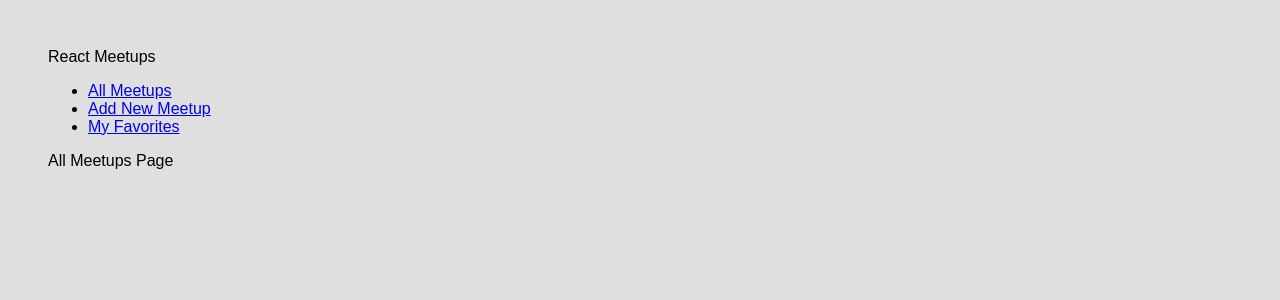
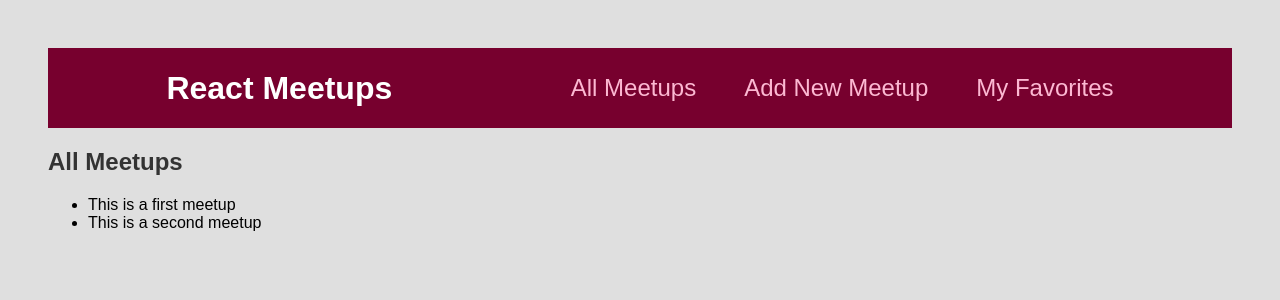
Before and after one commit to JonahJKim/meeting-app, a React (Create React App) app: page / in a window 1280 px wide. Shown: the top 300 px of the page. Built offline with nearby package versions, Linux system fonts and the light colour scheme.

Commit message:
Added reading of DUMMY_DATA

```diff
--- a/src/components/layout/MainNavigation.js
+++ b/src/components/layout/MainNavigation.js
@@ -1,8 +1,10 @@
 import { Link } from 'react-router-dom'
 
+import classes from './MainNavigation.module.css'
+
 function MainNavigation() {
-    return <header>
-        <div>React Meetups</div>
+    return <header className={classes.header}>
+        <div className={classes.logo}>React Meetups</div>
         <nav>
             <ul>
                 <li>
--- /dev/null
+++ b/src/components/layout/MainNavigation.module.css
@@ -0,0 +1,47 @@
+.header {
+    width: 100%;
+    height: 5rem;
+    display: flex;
+    align-items: center;
+    justify-content: space-between;
+    background-color: #77002e;
+    padding: 0 10%;
+  }
+
+  .logo {
+    font-size: 2rem;
+    color: white;
+    font-weight: bold;
+  }
+
+  .header ul {
+    list-style: none;
+    margin: 0;
+    padding: 0;
+    display: flex;
+    align-items: baseline;
+  }
+
+  .header li {
+    margin-left: 3rem;
+  }
+
+  .header a {
+    text-decoration: none;
+    font-size: 1.5rem;
+    color: #fcb8d2;
+  }
+
+  .header a:hover,
+  .header a:active,
+  .header a.active {
+    color: white;
+  }
+
+  .badge {
+    background-color: #cc2062;
+    color: white;
+    border-radius: 12px;
+    padding: 0 1rem;
+    margin-left: 0.5rem;
+  }
--- a/src/pages/AllMeetups.js
+++ b/src/pages/AllMeetups.js
@@ -1,7 +1,35 @@
+const DUMMY_DATA = [
+    {
+      id: 'm1',
+      title: 'This is a first meetup',
+      image:
+        'https://upload.wikimedia.org/wikipedia/commons/thumb/d/d3/Stadtbild_M%C3%BCnchen.jpg/2560px-Stadtbild_M%C3%BCnchen.jpg',
+      address: 'Meetupstreet 5, 12345 Meetup City',
+      description:
+        'This is a first, amazing meetup which you definitely should not miss. It will be a lot of fun!',
+    },
+    {
+      id: 'm2',
+      title: 'This is a second meetup',
+      image:
+        'https://upload.wikimedia.org/wikipedia/commons/thumb/d/d3/Stadtbild_M%C3%BCnchen.jpg/2560px-Stadtbild_M%C3%BCnchen.jpg',
+      address: 'Meetupstreet 5, 12345 Meetup City',
+      description:
+        'This is a first, amazing meetup which you definitely should not miss. It will be a lot of fun!',
+    },
+  ];
+
 function AllMeetupsPage() {
     return (
-        <div>All Meetups Page</div>
-    )
+    <section>
+            <h1>All Meetups</h1>
+            <ul>
+                {DUMMY_DATA.map((meetup) => {
+                    return <li key={meetup.id}>{meetup.title}</li>
+                })}
+            </ul>
+        </section>
+    );
 }
 
 export default AllMeetupsPage;
```
Also changed, not shown: src/App.js (line endings or trailing spaces).
